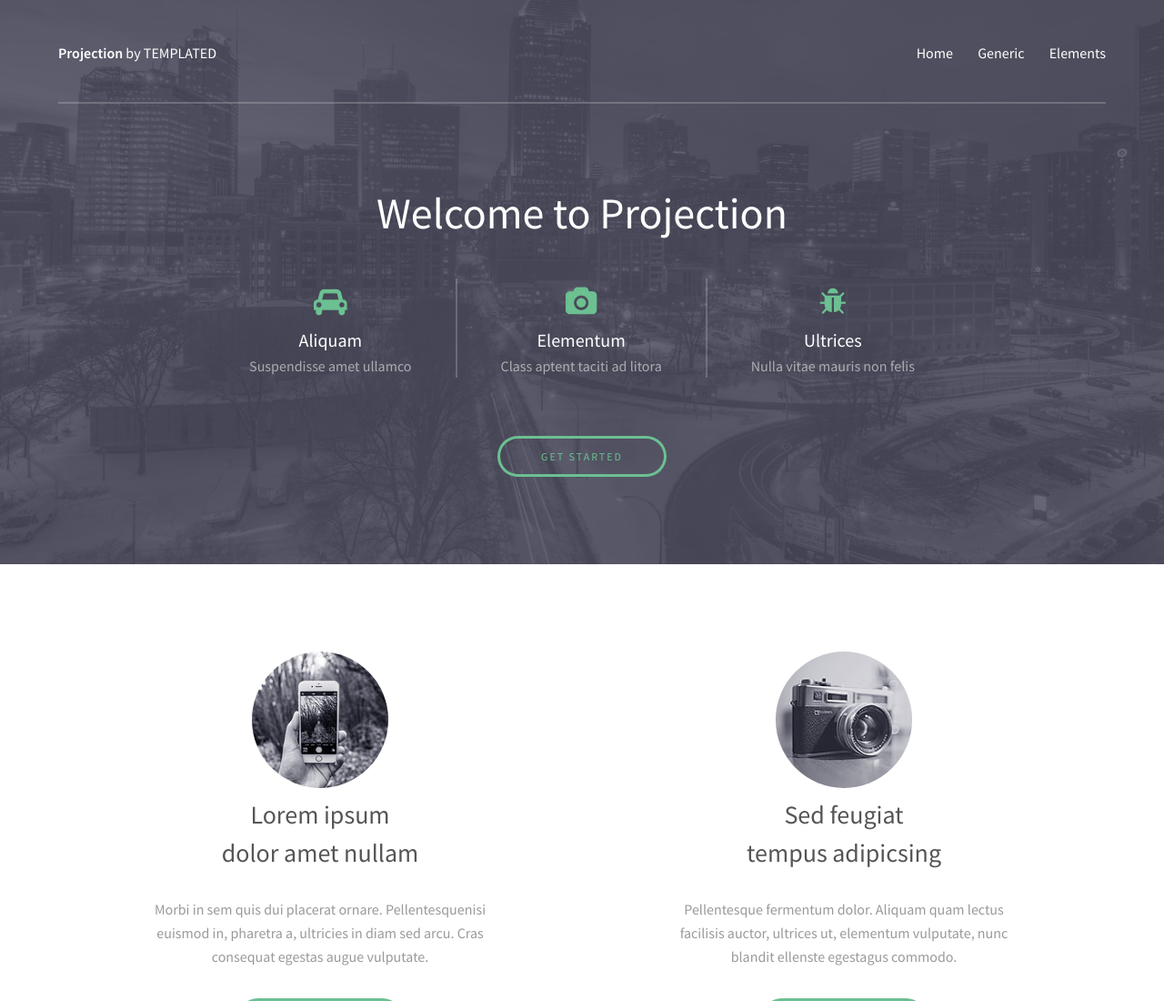
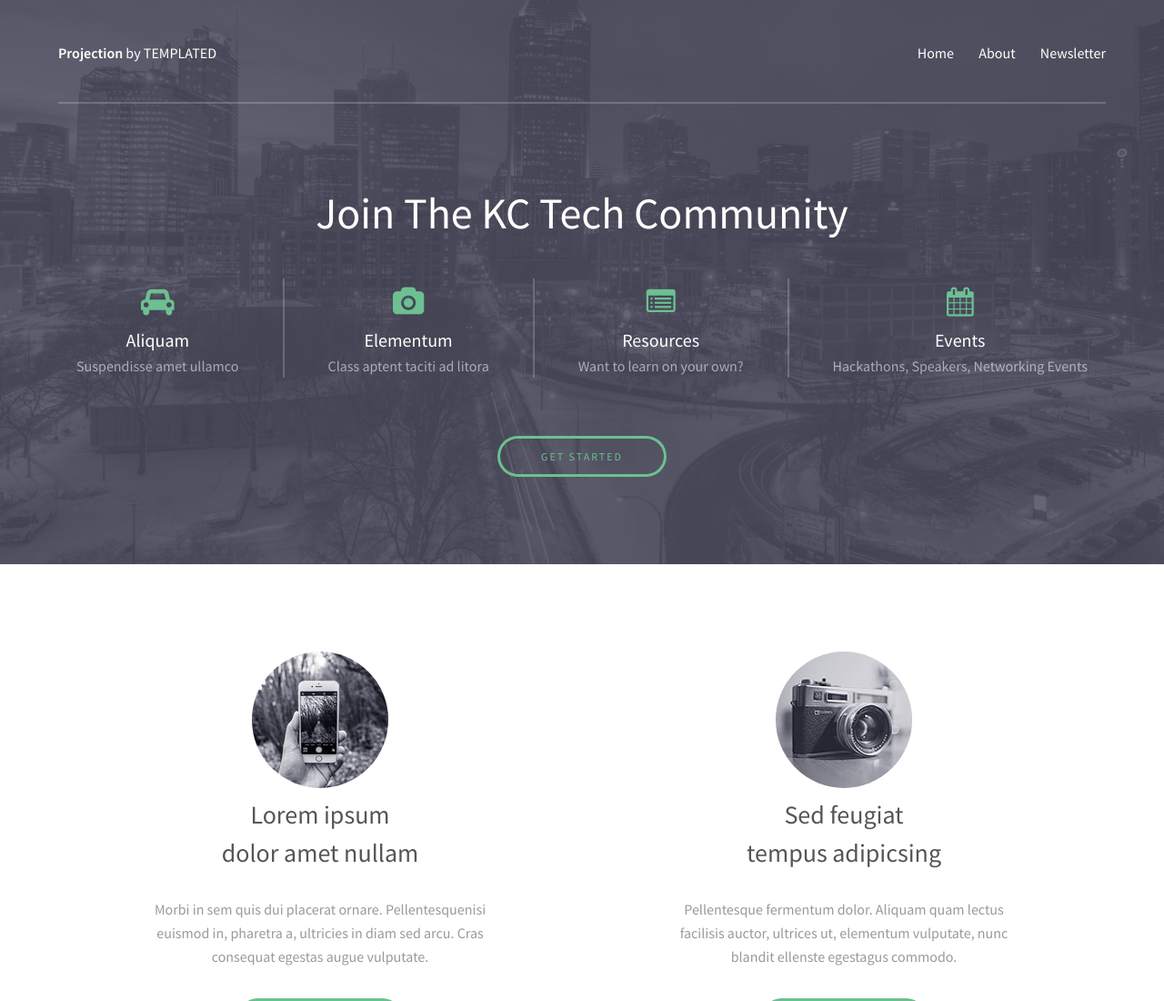
Before and after one commit to smasherly/CodingCamp, a plain HTML site: page index.html in a window 1280 px wide. Shown: the top 1100 px of the page at 91% size. Drawn offline with Linux system fonts and the light colour scheme.

Commit message:
updating the right side yo

```diff
--- a/index.html
+++ b/index.html
@@ -19,8 +19,8 @@
 					<a href="index.html" class="logo"><strong>Projection</strong> by TEMPLATED</a>
 					<nav id="nav">
 						<a href="index.html">Home</a>
-						<a href="generic.html">Generic</a>
-						<a href="elements.html">Elements</a>
+						<a href="generic.html">About</a>
+						<a href="elements.html">Newsletter</a>
 					</nav>
 					<a href="#navPanel" class="navPanelToggle"><span class="fa fa-bars"></span></a>
 				</div>
@@ -30,7 +30,7 @@
 			<section id="banner">
 				<div class="inner">
 					<header>
-						<h1>Welcome to Projection</h1>
+						<h1>Join The KC Tech Community</h1>
 					</header>
 
 					<div class="flex ">
@@ -48,9 +48,14 @@
 						</div>
 
 						<div>
-							<span class="icon fa-bug"></span>
-							<h3>Ultrices</h3>
-							<p>Nulla vitae mauris non felis</p>
+							<span class="icon fa-list-alt"></span>
+							<h3>Resources</h3>
+							<p>Want to learn on your own?</p>
+						</div>
+							<div>
+							<span class="icon fa-calendar "></span>
+							<h3>Events</h3>
+							<p>Hackathons, Speakers, Networking Events</p>
 						</div>
 
 					</div>
```
